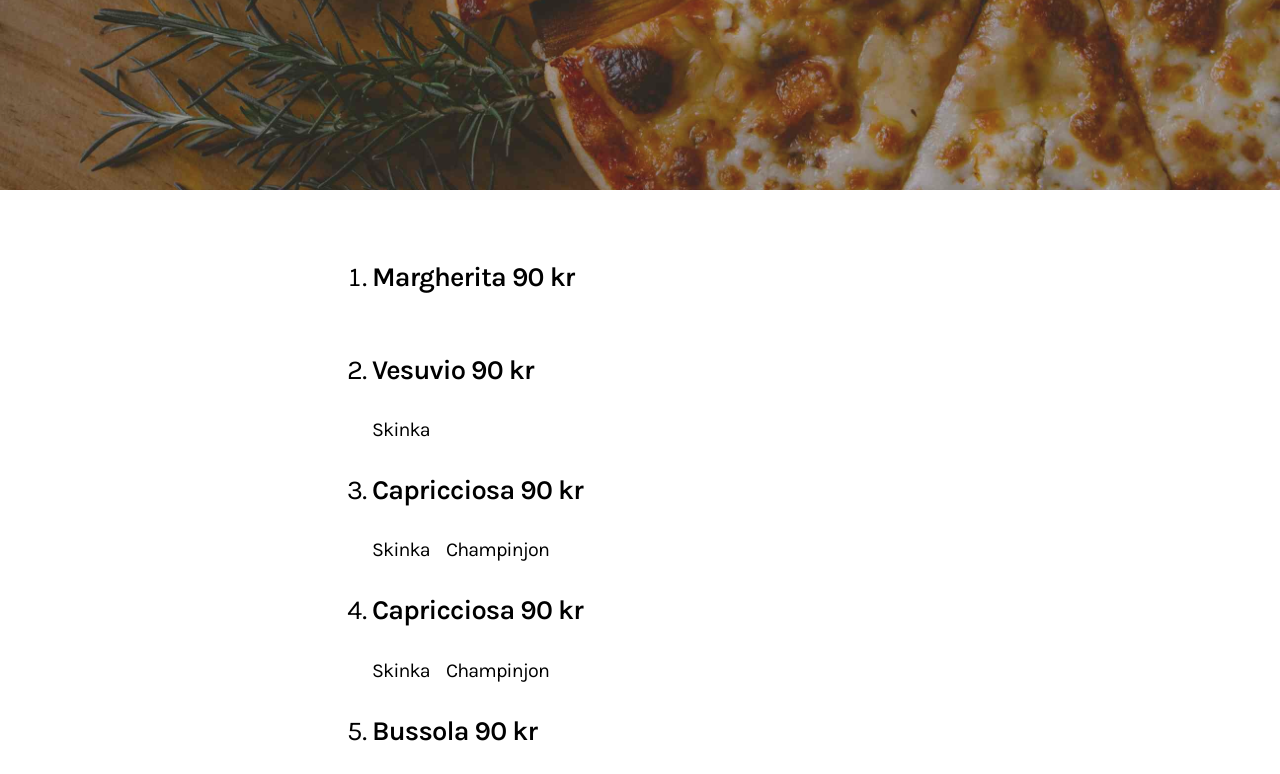
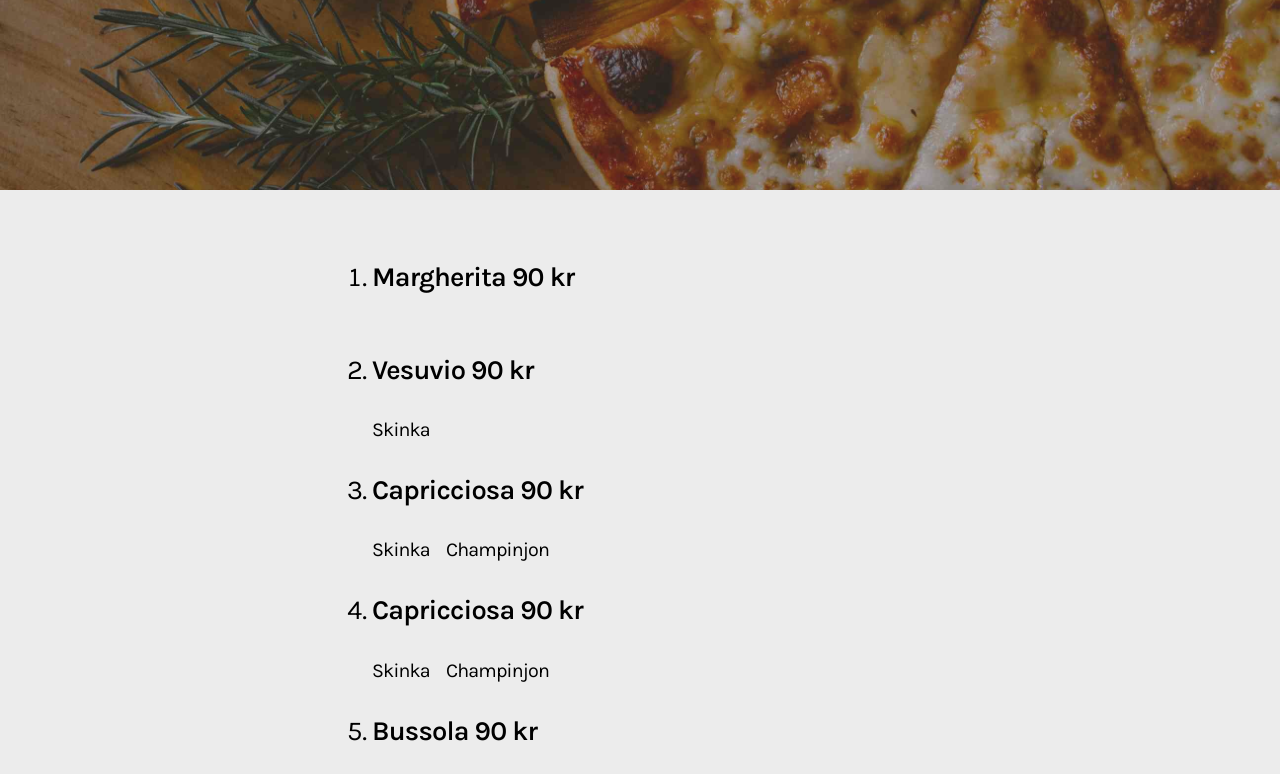
Before and after one commit to Kaz-akhstan/te4-new-pizza, an Eleventy site: page src/index.njk in a window 1280 px wide. Shown: the part 610-1384 px from the top of the page. Built offline with nearby package versions, Linux system fonts and the light colour scheme; Eleventy itself is replaced by a stand-in of ours; files that its build step writes are made by us from their sources.

Commit message:
Background

```diff
--- a/public/css/style.css
+++ b/public/css/style.css
@@ -51,6 +51,7 @@
     line-height: 1.4;
     padding: 0;
     margin: 0;
+    background-color: var(--color-bg);
 }
 
 h1,
--- a/src/css/style.css
+++ b/src/css/style.css
@@ -51,6 +51,7 @@
     line-height: 1.4;
     padding: 0;
     margin: 0;
+    background-color: var(--color-bg);
 }
 
 h1,
```
